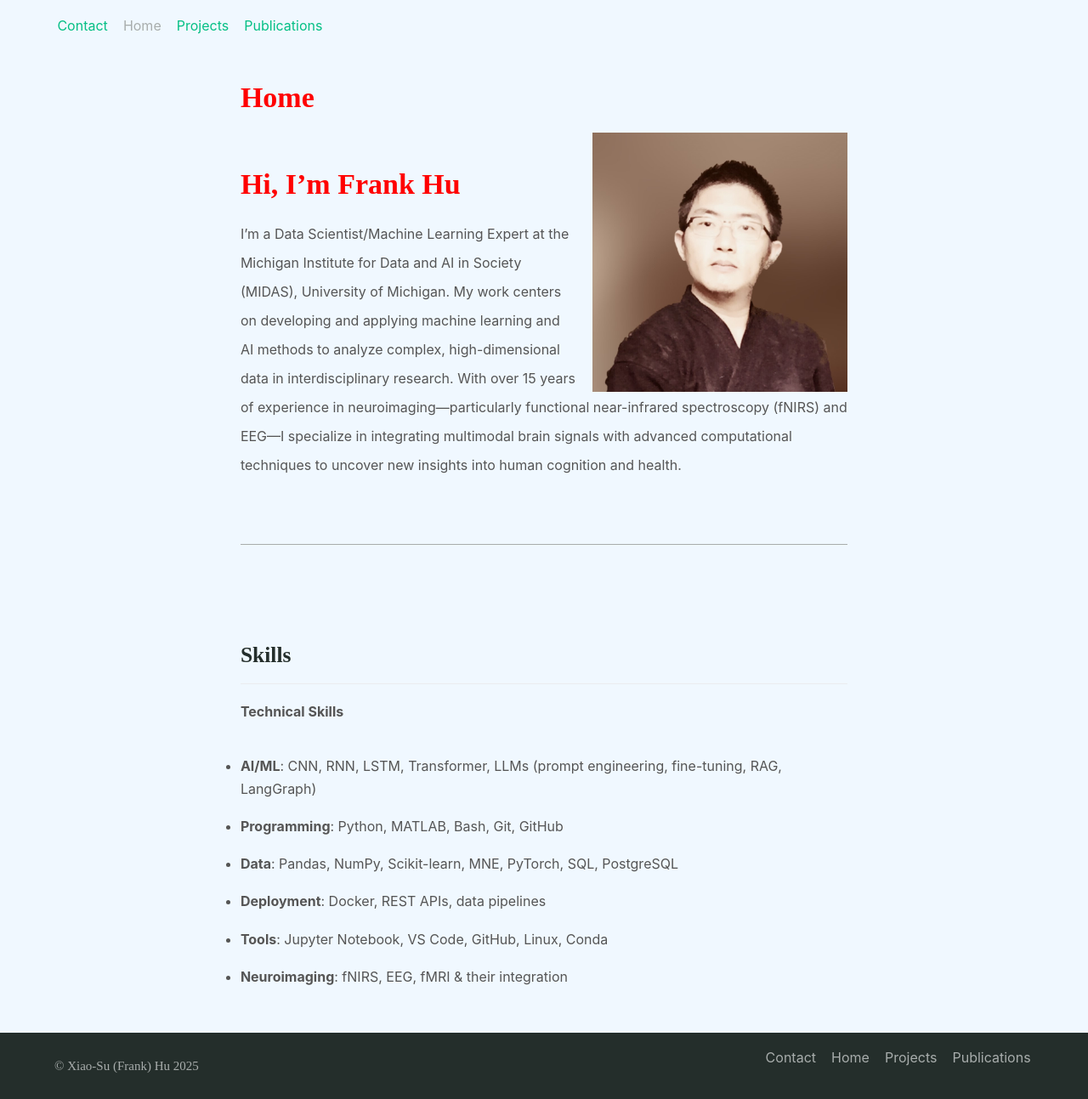
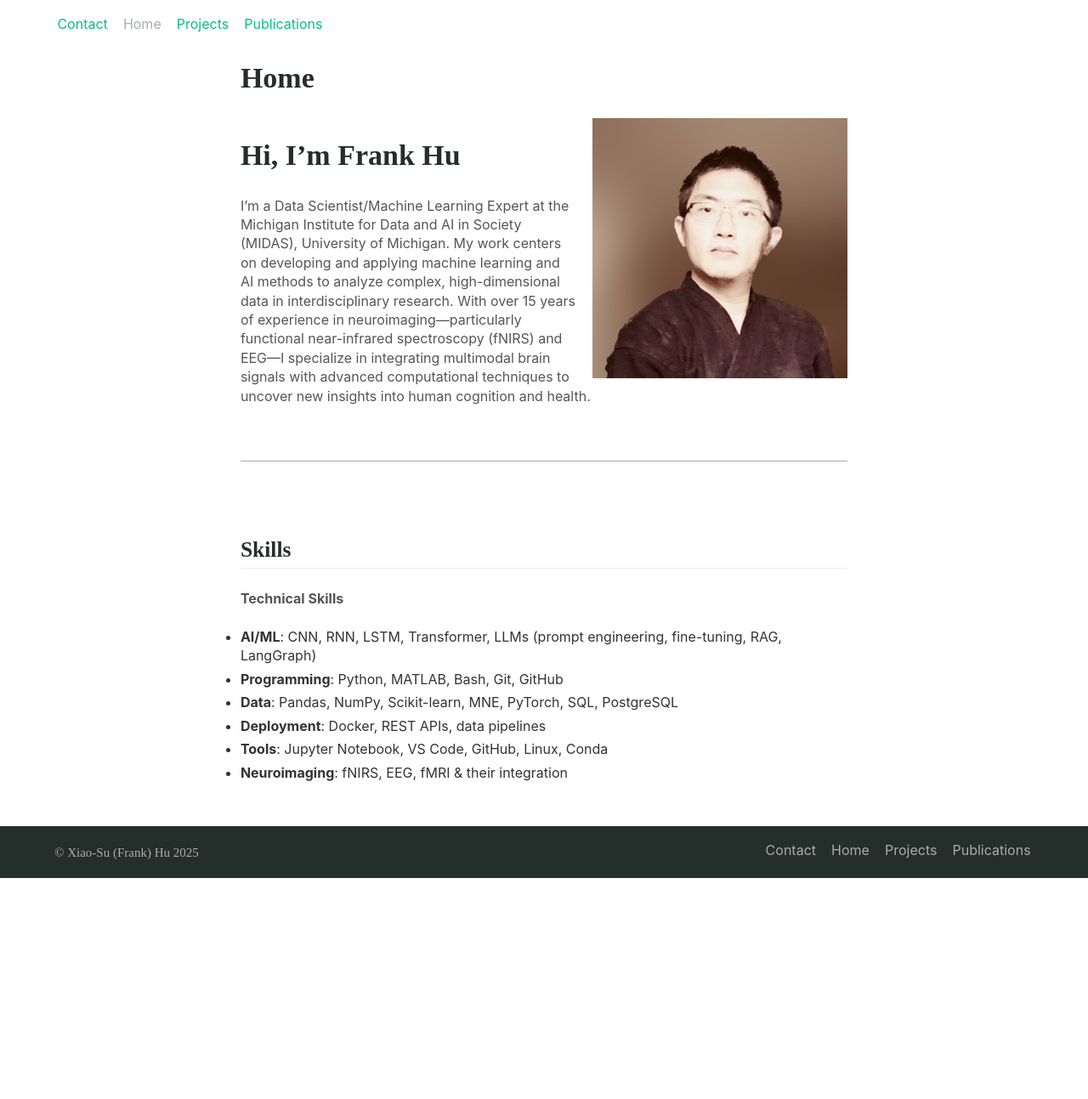
Before and after one commit to xiaosuhu/xiaosuhu.github.io, a Jekyll site: the page built from index.md, in a window 1280 px wide. Shown: the whole page at 85% size. Built offline with Jekyll 4.4.1, drawn with Linux system fonts in a browser that asks for light colours; after the commit the page ends 1033 px from its top, so only the background shows below that.

Commit message:
order fix

```diff
--- a/_sass/custom.scss
+++ b/_sass/custom.scss
@@ -1,9 +1,10 @@
-// _sass/custom.scss
+// Remove the test styles first - delete the red background and green headings
+// Keep your font styles and add these:
 
-/* Modern font stack and sizes */
+/* Fix line spacing and paragraph margins */
 body {
     font-size: 16px;
-    line-height: 1.6;
+    line-height: 1.4 !important; // Changed from 1.6 to 1.4 for tighter spacing
     font-family: -apple-system, BlinkMacSystemFont, "Segoe UI", Roboto, "Helvetica Neue", Arial, "PingFang SC", "Microsoft YaHei", "WenQuanYi Micro Hei", "Noto Sans", sans-serif !important;
     font-weight: 400;
     color: #333;
@@ -11,43 +12,56 @@ body {
     -moz-osx-font-smoothing: grayscale;
 }
 
+/* Tighter paragraph spacing */
+p {
+    font-size: 16px;
+    line-height: 1.4 !important;
+    margin-bottom: 0.8rem !important; // Reduced from 1rem
+    color: #555;
+}
+
+/* Tighter list spacing */
+li {
+    font-size: 16px;
+    line-height: 1.4 !important;
+    margin-bottom: 0.3rem !important; // Reduced spacing between list items
+}
+
+/* Tighter heading spacing */
 h1 {
     font-size: 2rem !important;
     font-weight: 700;
-    margin-bottom: 1.5rem;
-    line-height: 1.3;
+    margin-bottom: 1rem !important; // Reduced from 1.5rem
+    line-height: 1.2 !important;
     color: #2c3e50;
 }
 
 h2 {
     font-size: 1.5rem !important;
     font-weight: 600;
-    margin: 2.5rem 0 1rem 0;
-    line-height: 1.4;
+    margin: 1.5rem 0 0.8rem 0 !important; // Reduced spacing
+    line-height: 1.3 !important;
     color: #2c3e50;
     border-bottom: 1px solid #eaecef;
-    padding-bottom: 0.5rem;
+    padding-bottom: 0.3rem !important;
 }
 
 h3 {
     font-size: 1.25rem !important;
     font-weight: 600;
-    margin: 2rem 0 1rem 0;
-    line-height: 1.4;
+    margin: 1.2rem 0 0.6rem 0 !important; // Reduced spacing
+    line-height: 1.3 !important;
     color: #2c3e50;
 }
 
-p, li {
-    font-size: 16px;
-    line-height: 1.7;
-    margin-bottom: 1rem;
-    color: #555;
+/* Make the content area slightly wider if needed */
+.main-content {
+    max-width: 900px !important; // Slightly wider than default
+    line-height: 1.4 !important;
 }
 
-/* TEST - remove after verification */
-body {
-    background-color: #f0f8ff !important;
+/* Navigation font */
+.navigation {
+    font-size: 0.95rem;
+    font-weight: 500;
 }
-h1 {
-    color: #ff0000 !important;
-}
```
Also changed, not shown: _data/navigation.yml (added, +8 -0 lines), _includes/head.html (deleted, +0 -12 lines).
